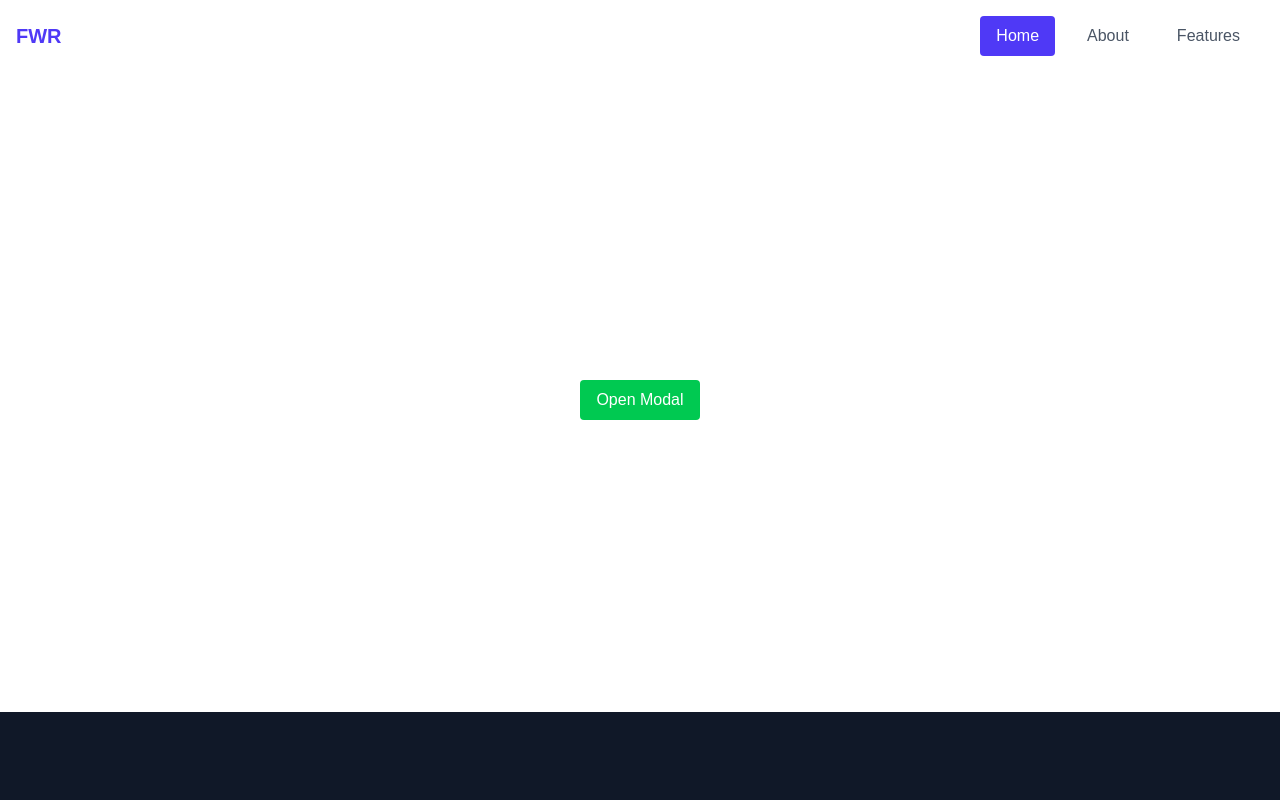
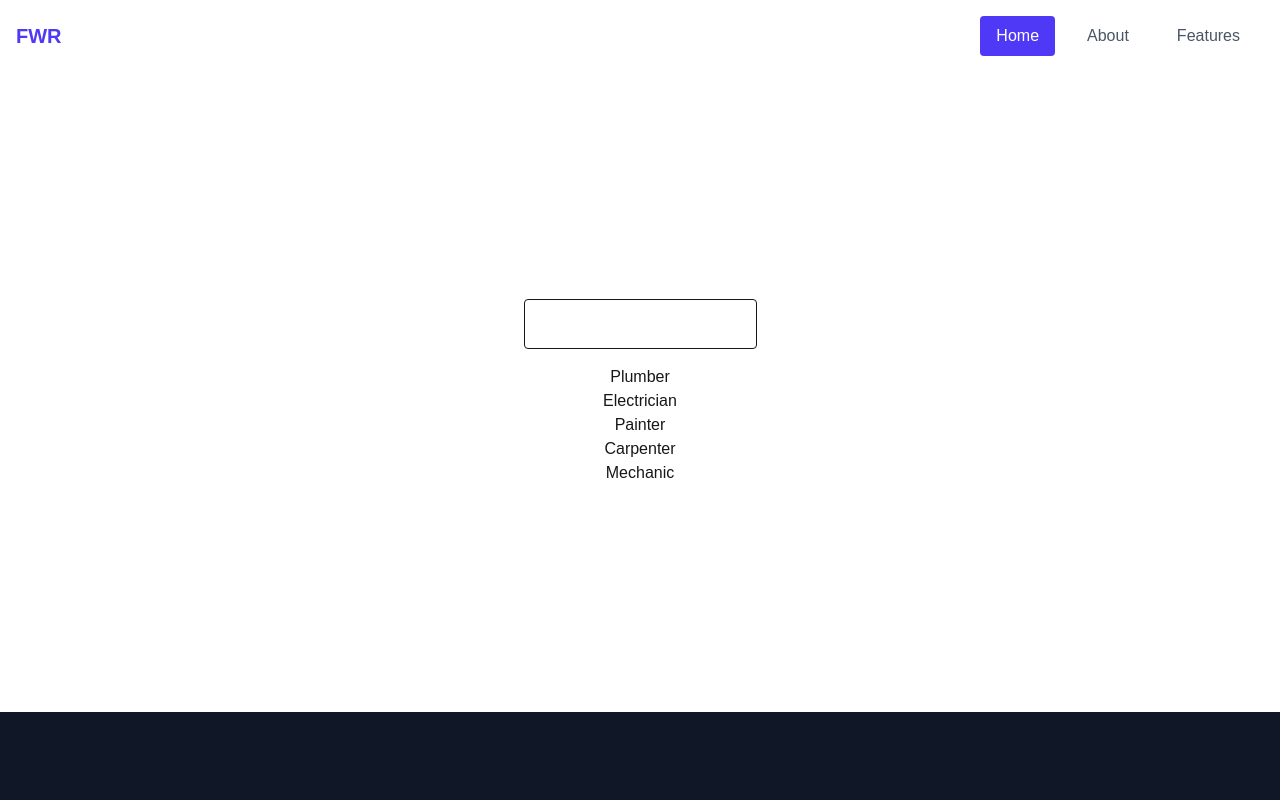
Before and after one commit to abdullahwebdev9176/next-app, a Next.js app: page / in a window 1280 px wide. Shown: the top 800 px of the page. Built offline with nearby package versions, Linux system fonts and the light colour scheme.

Commit message:
added search

```diff
--- /dev/null
+++ b/src/app/components/Search.jsx
@@ -0,0 +1,40 @@
+'use client'
+
+import React, { useState } from 'react'
+
+const Search = () => {
+
+    const [search, setSearch] = useState('');
+
+    const businesses = [
+        'Plumber',
+        'Electrician',
+        'Painter',
+        'Carpenter',
+        'Mechanic'
+    ];
+
+    const filteredBusinesses = businesses.filter((item) =>
+        item.toLowerCase().includes(search.toLowerCase())
+    );
+
+
+
+    return (
+
+        <>
+            <div className='flex flex-col justify-center text-center'>
+                <div className='mb-4'>
+                    <input type="text" value={search} onChange={(e) => setSearch(e.target.value)} className='p-3 d-block w-full max-w-[500px] mx-auto border outline-none rounded' />
+                </div>
+                <ul>
+                    {filteredBusinesses.map((item, index) => {
+                        return <li key={index}>{item}</li>
+                    })}
+                </ul>
+            </div>
+        </>
+    )
+}
+
+export default Search;
--- a/src/app/page.jsx
+++ b/src/app/page.jsx
@@ -10,6 +10,7 @@ import RenderingList from "./components/RenderingList";
 import ControledInputs from "./components/ControledInputs";
 import Form from "./components/Form";
 import Wrapper from "./components/Wrapper";
+import Search from "./components/Search";
 
 export default function Home() {
 
@@ -38,7 +39,8 @@ export default function Home() {
     <>
       <Header />
       <main style={{ minHeight: "calc(100vh - 20vh)" }} className="flex items-center justify-center">
-        <Wrapper />
+        <Search />
+        {/* <Wrapper /> */}
         {/* <Form /> */}
         {/* <ControledInputs /> */}
         {/* <RenderingList /> */}
```
